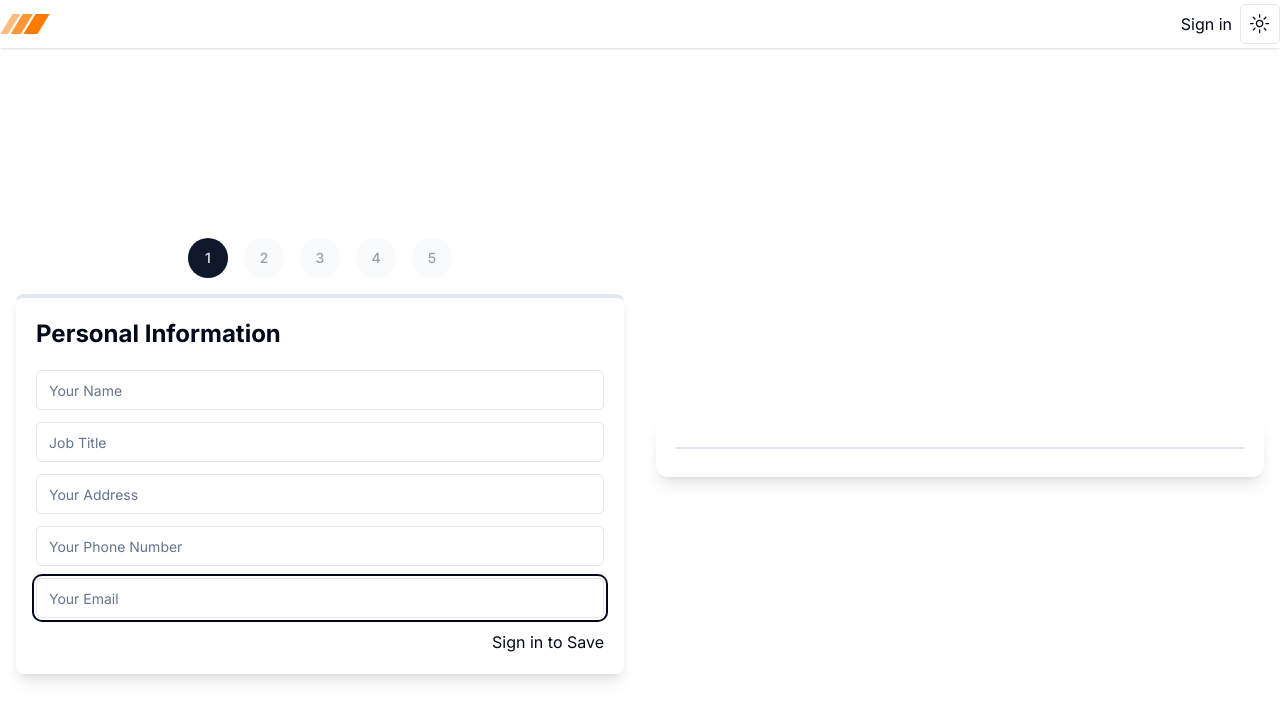
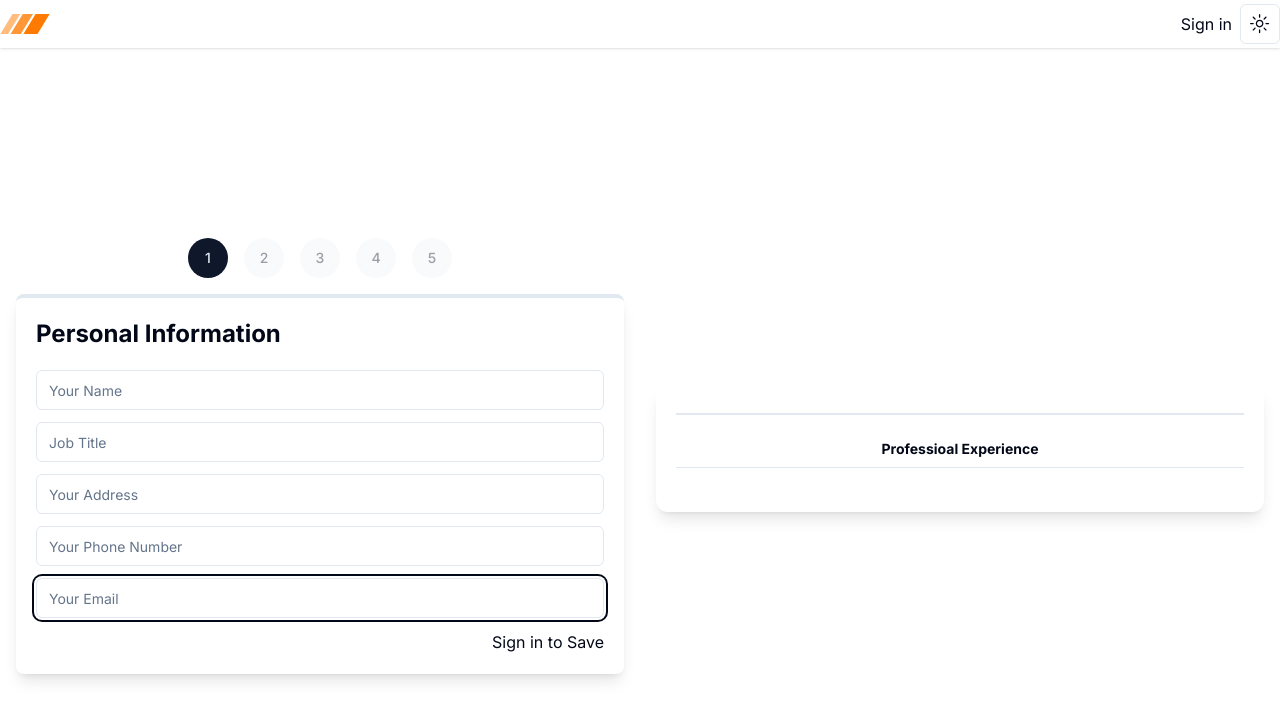
Before and after one commit to daleboy/ai_resume, a Next.js app: page /resume/create in a window 1280 px wide. Shown: the top 720 px of the page. Built offline with nearby package versions, Linux system fonts and the light colour scheme; no server answers; the database is empty.

Commit message:
Add experience preview.

```diff
--- a/components/cards/preview-card.tsx
+++ b/components/cards/preview-card.tsx
@@ -3,6 +3,7 @@ import { Resume } from '@/models/resume'
 import  PersonalDetail from "@/components/preview/personal-detail"
 import { useResumeContext } from '@/context/resume'
 import Summary from '@/components/preview/summary';
+import Experience from "@/components/preview/experience"
 export default function ResumeCard() {
     const {resume} = useResumeContext();
   return (
@@ -10,6 +11,7 @@ export default function ResumeCard() {
     style={{borderBlockColor:resume?.themeColor}}>
         <PersonalDetail resume={resume}/>
         <Summary resume={resume}/>
+        <Experience resume={resume}/>
     </div>
   )
 }
--- /dev/null
+++ b/components/preview/experience.tsx
@@ -0,0 +1,36 @@
+import { Resume } from '@/models/resume'
+import dynamic from 'next/dynamic';
+import React from 'react'
+const ReactQuill = dynamic(() => import("react-quill"), { ssr: false });
+import 'react-quill/dist/quill.bubble.css';
+
+export default function Experience({ resume }: { resume: Resume }) {
+    return (
+        <div className='my-6'>
+            <h2
+                className='text-center font-bold text-sm mb-2' style={{ color: resume.themeColor }}>
+                Professioal Experience
+            </h2>
+            <hr style={{borderColor:resume.themeColor}}/>
+
+            {resume?.experience?.map((exp,index)=>{
+                return (
+                    <div className='my-5' key={index}>
+                        <h2 className='text-sm font-bold'>{exp?.title}</h2>
+                        <h2 className='text-sm'>{exp?.company}</h2>
+                        <p className='text-xs text-gray-600'>{exp?.address}</p>
+
+                        {exp?.summary&&(
+                            <ReactQuill
+                            readOnly={true}
+                            value={exp.summary}
+                            theme='bubble'
+                            className='text-sm font-normal'
+                            />
+                        )}
+                    </div>
+                );
+            })}
+        </div>
+    )
+}
--- a/components/resume/step-three.tsx
+++ b/components/resume/step-three.tsx
@@ -4,7 +4,6 @@ import { Input } from "@/components/ui/input"
 import dynamic from 'next/dynamic'
 const ReactQuill = dynamic(()=>import("react-quill"), { ssr: false });
 import "react-quill/dist/quill.snow.css"
-// import ReactQuill from 'react-quill';
 import 'react-quill/dist/quill.snow.css';
 import { ArrowRight, Plus, X, Loader2Icon, Brain } from "lucide-react"
 import { useResumeContext } from '@/context/resume';
```
